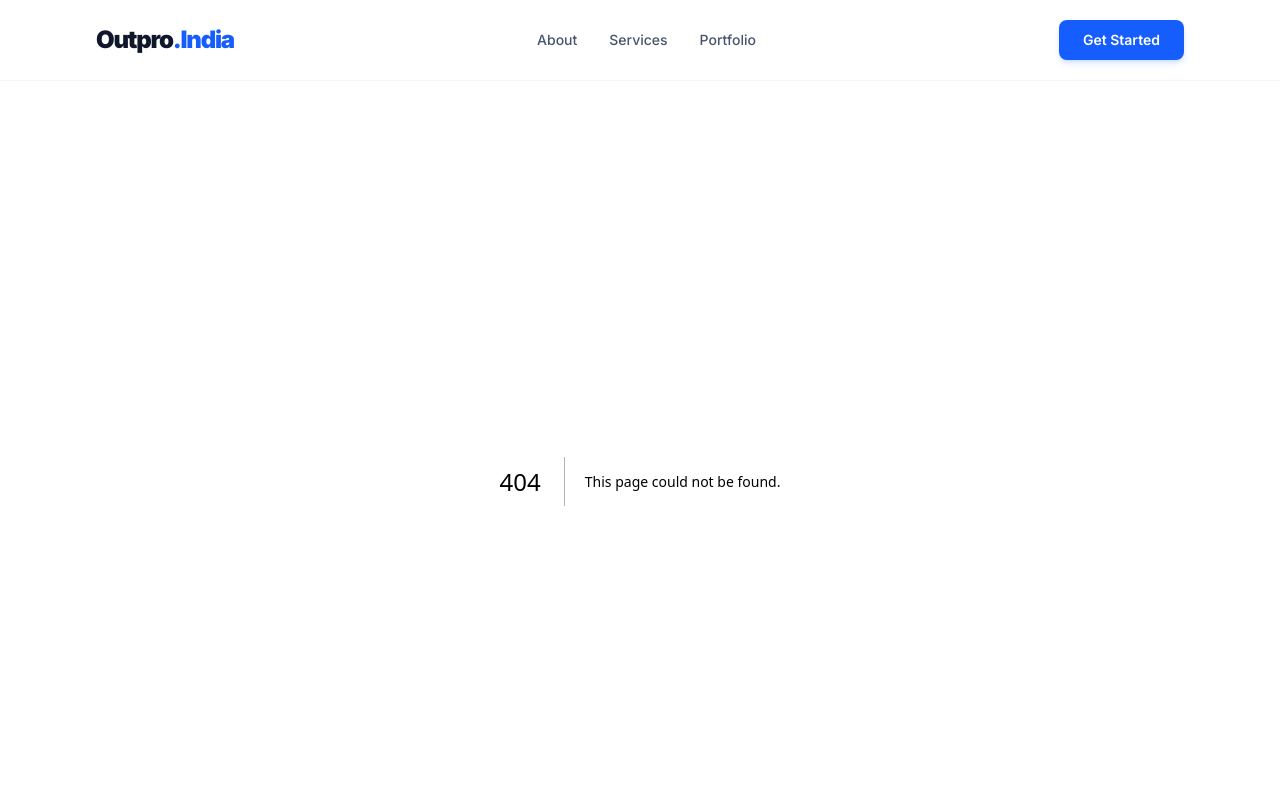
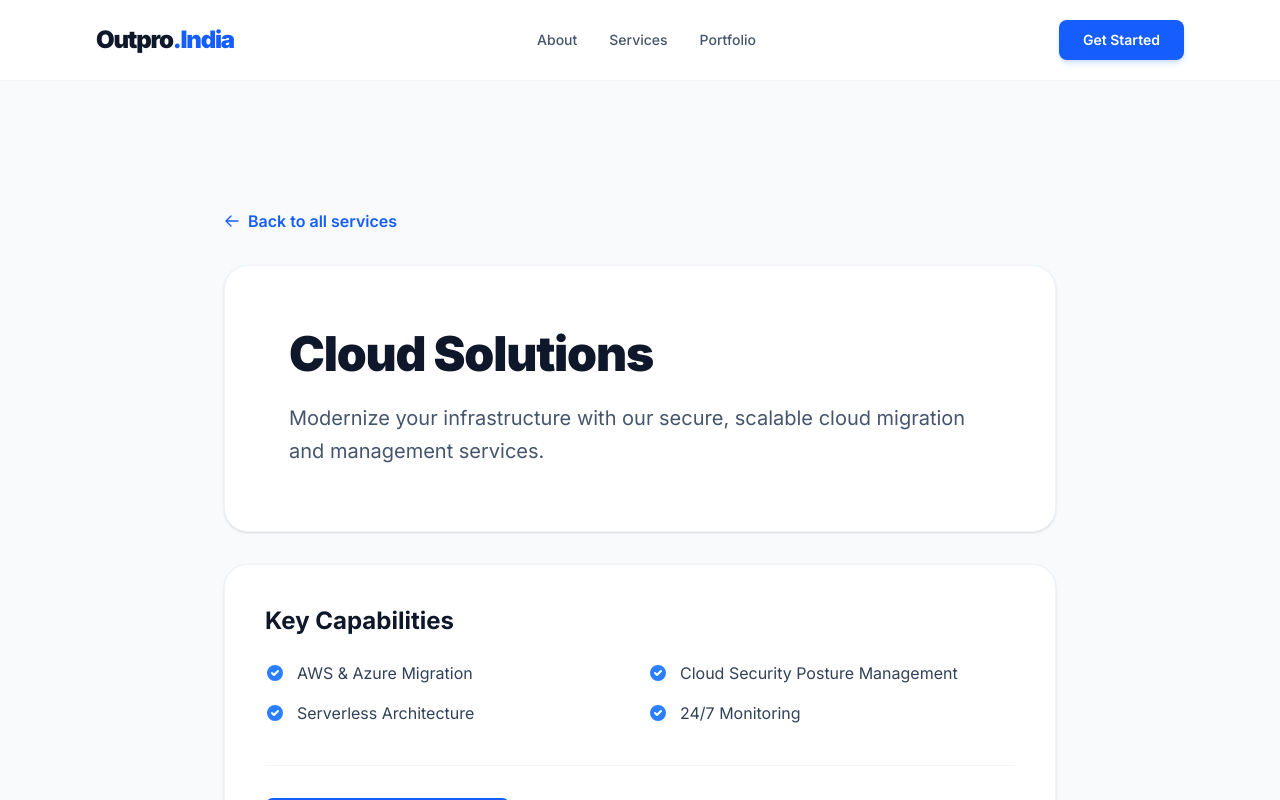
Before and after one commit to souravg222551/outpro-india-v2, a Next.js app: page /services/cloud-solutions in a window 1280 px wide. Before the commit this address had no page. Shown: the top 800 px of the page. Built offline with nearby package versions, Linux system fonts and the light colour scheme.

Commit message:
Add working dynamic routes for service pages

```diff
--- a/app/components/ServicesSection.tsx
+++ b/app/components/ServicesSection.tsx
@@ -1,8 +1,11 @@
+
+import Link from "next/link";
 import FadeIn from "./FadeIn";
 
 export default function ServicesSection() {
   const services = [
     {
+      slug: "cloud-solutions",
       title: "Cloud Solutions",
       desc: "Scalable cloud infrastructure and migration services to modernize your IT environment and reduce costs.",
       icon: (
@@ -12,6 +15,7 @@ export default function ServicesSection() {
       )
     },
     {
+      slug: "custom-development",
       title: "Custom Development",
       desc: "Tailored software solutions built with cutting-edge technologies to meet your unique business needs.",
       icon: (
@@ -21,6 +25,7 @@ export default function ServicesSection() {
       )
     },
     {
+      slug: "cybersecurity",
       title: "Cybersecurity",
       desc: "Comprehensive security solutions to protect your data, systems, and reputation from evolving threats.",
       icon: (
@@ -30,6 +35,7 @@ export default function ServicesSection() {
       )
     },
     {
+      slug: "data-analytics",
       title: "Data Analytics",
       desc: "Transform raw data into actionable insights with advanced analytics and business intelligence tools.",
       icon: (
@@ -39,6 +45,7 @@ export default function ServicesSection() {
       )
     },
     {
+      slug: "mobile-development",
       title: "Mobile Development",
       desc: "Native and cross-platform mobile applications that deliver exceptional user experiences.",
       icon: (
@@ -48,6 +55,7 @@ export default function ServicesSection() {
       )
     },
     {
+      slug: "it-consulting",
       title: "IT Consulting",
       desc: "Strategic technology consulting to align your IT infrastructure with business objectives.",
       icon: (
@@ -74,13 +82,26 @@ export default function ServicesSection() {
         <div className="grid grid-cols-1 md:grid-cols-2 lg:grid-cols-3 gap-8">
           {services.map((service, index) => (
             <FadeIn key={index} direction="up" delay={0.1 * index}>
-              <div className="bg-white p-8 rounded-2xl shadow-sm border border-slate-100 hover:shadow-lg hover:border-blue-100 transition-all duration-300 group h-full">
-                <div className="w-12 h-12 bg-blue-50 rounded-xl mb-6 flex items-center justify-center text-blue-600 group-hover:bg-blue-600 group-hover:text-white transition-colors duration-300">
-                  {service.icon}
+              {/* Wrapped the card block inside a Next.js Link component */}
+              <Link href={`/services/${service.slug}`} className="block h-full group">
+                <div className="bg-white p-8 rounded-2xl shadow-sm border border-slate-100 hover:shadow-lg hover:border-blue-100 transition-all duration-300 h-full flex flex-col justify-between">
+                  <div>
+                    <div className="w-12 h-12 bg-blue-50 rounded-xl mb-6 flex items-center justify-center text-blue-600 group-hover:bg-blue-600 group-hover:text-white transition-colors duration-300">
+                      {service.icon}
+                    </div>
+                    <h3 className="text-xl font-bold text-slate-900 mb-3 tracking-tight group-hover:text-blue-600 transition-colors">
+                      {service.title}
+                    </h3>
+                    <p className="text-slate-500 text-sm leading-relaxed mb-6">{service.desc}</p>
+                  </div>
+                  <div className="text-blue-600 font-semibold text-sm flex items-center gap-1 opacity-0 group-hover:opacity-100 transition-opacity">
+                    Learn more
+                    <svg xmlns="http://www.w3.org/2000/svg" fill="none" viewBox="0 0 24 24" strokeWidth={2} stroke="currentColor" className="w-3.5 h-3.5">
+                      <path strokeLinecap="round" strokeLinejoin="round" d="M13.5 4.5 21 12m0 0-7.5 7.5M21 12H3" />
+                    </svg>
+                  </div>
                 </div>
-                <h3 className="text-xl font-bold text-slate-900 mb-3 tracking-tight">{service.title}</h3>
-                <p className="text-slate-500 text-sm leading-relaxed">{service.desc}</p>
-              </div>
+              </Link>
             </FadeIn>
           ))}
         </div>
--- /dev/null
+++ b/app/services/[slug]/page.tsx
@@ -0,0 +1,92 @@
+import Link from "next/link";
+import { notFound } from "next/navigation";
+
+const serviceDetails = {
+  "cloud-solutions": {
+    title: "Cloud Solutions",
+    description: "Modernize your infrastructure with our secure, scalable cloud migration and management services.",
+    features: ["AWS & Azure Migration", "Cloud Security Posture Management", "Serverless Architecture", "24/7 Monitoring"],
+  },
+  "custom-development": {
+    title: "Custom Development",
+    description: "Tailored enterprise software built with modern tech stacks to solve your specific business challenges.",
+    features: ["Web Applications", "API Development & Integration", "Legacy System Modernization", "UI/UX Design"],
+  },
+  "cybersecurity": {
+    title: "Cybersecurity",
+    description: "Protect your sensitive data and maintain compliance with our enterprise-grade security solutions.",
+    features: ["Vulnerability Assessments", "Zero Trust Architecture", "Endpoint Protection", "Compliance Auditing"],
+  },
+  "data-analytics": {
+    title: "Data Analytics",
+    description: "Turn raw data into actionable business intelligence to drive smarter, faster decision-making.",
+    features: ["Business Intelligence Dashboards", "Predictive Analytics", "Data Warehousing", "Machine Learning Models"],
+  },
+  "mobile-development": {
+    title: "Mobile Development",
+    description: "Engage your customers anywhere with high-performance native and cross-platform mobile apps.",
+    features: ["iOS Development", "Android Development", "React Native / Flutter", "App Store Optimization"],
+  },
+  "it-consulting": {
+    title: "IT Consulting",
+    description: "Align your technology strategy with your business goals through our expert advisory services.",
+    features: ["Digital Transformation Strategy", "IT Infrastructure Audits", "Vendor Management", "Technology Roadmaps"],
+  }
+};
+
+// We made the function async to correctly handle params in modern Next.js
+export default async function ServicePage({ params }: { params: Promise<{ slug: string }> }) {
+  const resolvedParams = await params;
+  const service = serviceDetails[resolvedParams.slug as keyof typeof serviceDetails];
+
+  if (!service) {
+    notFound();
+  }
+
+  return (
+    <div className="min-h-screen bg-slate-50 pt-32 pb-24">
+      <div className="max-w-4xl mx-auto px-8">
+
+        {/* Back Link */}
+        <Link href="/#services" className="text-blue-600 hover:text-blue-700 font-semibold flex items-center gap-2 mb-8 transition-colors">
+          <svg xmlns="http://www.w3.org/2000/svg" fill="none" viewBox="0 0 24 24" strokeWidth={2} stroke="currentColor" className="w-4 h-4">
+            <path strokeLinecap="round" strokeLinejoin="round" d="M10.5 19.5 3 12m0 0 7.5-7.5M3 12h18" />
+          </svg>
+          Back to all services
+        </Link>
+
+        {/* Header */}
+        <div className="bg-white p-10 md:p-16 rounded-3xl shadow-sm border border-slate-100 mb-8">
+          <h1 className="text-4xl md:text-5xl font-black text-slate-900 mb-6 tracking-tight">
+            {service.title}
+          </h1>
+          <p className="text-xl text-slate-600 leading-relaxed">
+            {service.description}
+          </p>
+        </div>
+
+        {/* Features List */}
+        <div className="bg-white p-10 rounded-3xl shadow-sm border border-slate-100">
+          <h2 className="text-2xl font-bold text-slate-900 mb-6">Key Capabilities</h2>
+          <ul className="grid grid-cols-1 md:grid-cols-2 gap-4">
+            {service.features.map((feature, index) => (
+              <li key={index} className="flex items-center gap-3 text-slate-700">
+                <svg className="w-5 h-5 text-blue-500 shrink-0" fill="currentColor" viewBox="0 0 20 20">
+                  <path fillRule="evenodd" d="M10 18a8 8 0 100-16 8 8 0 000 16zm3.707-9.293a1 1 0 00-1.414-1.414L9 10.586 7.707 9.293a1 1 0 00-1.414 1.414l2 2a1 1 0 001.414 0l4-4z" clipRule="evenodd" />
+                </svg>
+                {feature}
+              </li>
+            ))}
+          </ul>
+
+          <div className="mt-10 pt-8 border-t border-slate-100">
+            <button className="bg-blue-600 hover:bg-blue-700 text-white font-bold py-3 px-8 rounded-lg transition-colors">
+              Request a Consultation
+            </button>
+          </div>
+        </div>
+
+      </div>
+    </div>
+  );
+}
```
